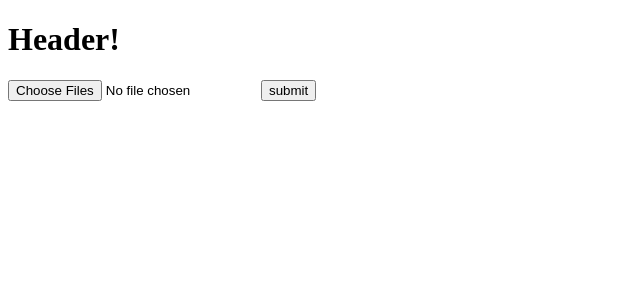
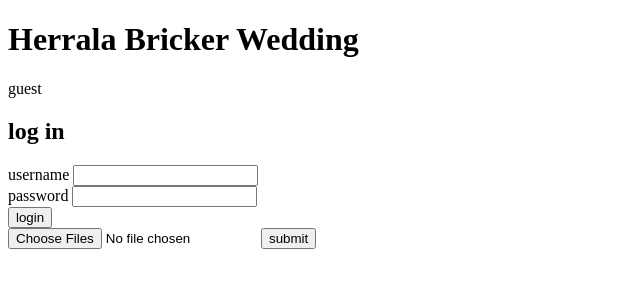
Before and after one commit to adam-herrala-bricker/wedding, a React (Create React App) app in the folder frontend/: page / in a window 1280 px wide. Shown: the top 300 px of the page, without its empty margins (0-640 px from the left). Built offline with nearby package versions, Linux system fonts and the light colour scheme.

Commit message:
FE login initial

```diff
--- a/frontend/src/App.js
+++ b/frontend/src/App.js
@@ -1,10 +1,16 @@
-import Image from './components/image'
+import { useState } from 'react'
+import ImageUpload from './components/ImageUpload'
+import User from './components/User'
 
 const App = () => {
+  const guestUser = {displayname: 'guest', username: 'guest'}
+  const [user, setUser] = useState(guestUser) //here bc will need to pass this to basically every component
+
   return(
     <div>
-      <h1>Header!</h1>
-      <Image />
+      <h1>Herrala Bricker Wedding</h1>
+      <User user = {user} setUser = {setUser} guestUser = {guestUser}/>
+      <ImageUpload />
     </div>
 
   )
--- a/frontend/src/components/image.js
+++ b/frontend/src/components/ImageUpload.js
@@ -1,7 +1,7 @@
 import { useState } from 'react'
 import adminServices from '../services/adminServices'
 
-const Image = () => {
+const ImageUpload = () => {
     //states
     const [images, setImages] = useState([''])
 
@@ -31,4 +31,4 @@ const Image = () => {
 
 
 
-export default Image
+export default ImageUpload
--- /dev/null
+++ b/frontend/src/components/User.js
@@ -0,0 +1,99 @@
+import {useState, useEffect} from 'react'
+import userServices from '../services/userServices'
+
+//component to display current user
+const DisplayUser = ({user}) => {
+    return(
+        <div>
+            {user.username}
+        </div>
+    )
+}
+
+const LoginForm = ({setUser}) => {
+    const [username, setUsername] = useState('')
+    const [password, setPassword] = useState('')
+
+    //event handlers
+    const handleFormChange = (event) => {
+        const inputField = event.target.name
+        inputField === 'Username' && setUsername(event.target.value)
+        inputField === 'Password' && setPassword(event.target.value)
+      }
+
+    const handleLogin = async (event) => {
+        event.preventDefault()
+        try {
+            const thisUser = await userServices.login({username, password})
+            window.localStorage.setItem('userData', JSON.stringify(thisUser))
+
+            userServices.setToken(thisUser.token) //will probs need to move this to another services regular to one, admin to another
+
+            if (thisUser.isAdmin) {
+                userServices.setAdminToken(thisUser.adminToken)
+            }
+
+            setUser(thisUser)
+            setUsername('')
+            setPassword('')
+        }
+        catch (exception) {
+            //notifier('error', 'username or password incorrect')
+            console.log('username or password is incorrect')
+        }
+    }
+
+    return(
+        <div>
+            <h2>log in</h2>
+            <form autoComplete='off' onSubmit = {handleLogin}>
+                <div>
+                    username <input name='Username' value={username} onChange = {handleFormChange}/>
+                 </div>
+                <div>
+                    password <input name='Password' type='password' value={password} onChange = {handleFormChange}/>
+                </div>
+                <button id = 'login-button'type='submit'>login</button>
+            </form>
+        </div>
+    )
+}
+
+const LoggerOuter = ({setUser, guestUser}) => {
+    //event handler
+    const handleLogout = () => {
+        setUser(guestUser)
+        window.localStorage.clear()
+    }
+
+    return(
+        <button onClick = {handleLogout}>logout</button>
+    )
+}
+
+//root component for this module
+//full user info component --> guest: login or create. logged in: display name + log out
+const Login = ({user, setUser, guestUser}) => {
+
+     //effect hook for keeping user logged in on refresh
+     useEffect(() => {
+        const loggedUserJSON = window.localStorage.getItem('userData')
+        if (loggedUserJSON) {
+          const thisUser = JSON.parse(loggedUserJSON)
+          setUser(thisUser)
+          userServices.setToken(thisUser.token) //likely need to change this too + ad admin
+        }
+      }, [])
+
+    return(
+        <div>
+            <DisplayUser user= {user}/>
+            {user.username === 'guest'
+            ? <LoginForm setUser = {setUser}/>
+            : <LoggerOuter setUser = {setUser} guestUser = {guestUser}/>}
+
+        </div>
+    )
+}
+
+export default Login
--- a/frontend/src/services/adminServices.js
+++ b/frontend/src/services/adminServices.js
@@ -2,7 +2,7 @@ import axios from 'axios'
 
 const baseURL = '/api/admin/upload'
 
-//POST request for image
+//POST request for uploading images
 const postImage = async (imageFile) => {
     //need to do files as form data
     const formData = new FormData()
--- /dev/null
+++ b/frontend/src/services/userServices.js
@@ -0,0 +1,25 @@
+import axios from 'axios'
+
+const baseURL = '/api/'
+
+//note: these get imported to other services to use with authentication
+let token = null
+let adminToken = null
+
+//helper functions for correct token format for requests
+const setToken = (newToken) => {
+  token = `Bearer ${newToken}`
+}
+
+const setAdminToken = (newToken) => {
+    adminToken = `Bearer ${newToken}`
+}
+
+//POST request for loggin in
+const login = async (credentials) => {
+    const response = await axios.post(`${baseURL}/login`, credentials)
+    return response.data
+
+}
+
+export default { setToken, setAdminToken, login }
```
Also changed, not shown: 1 other file (tests, documents, lock files or other folders).
